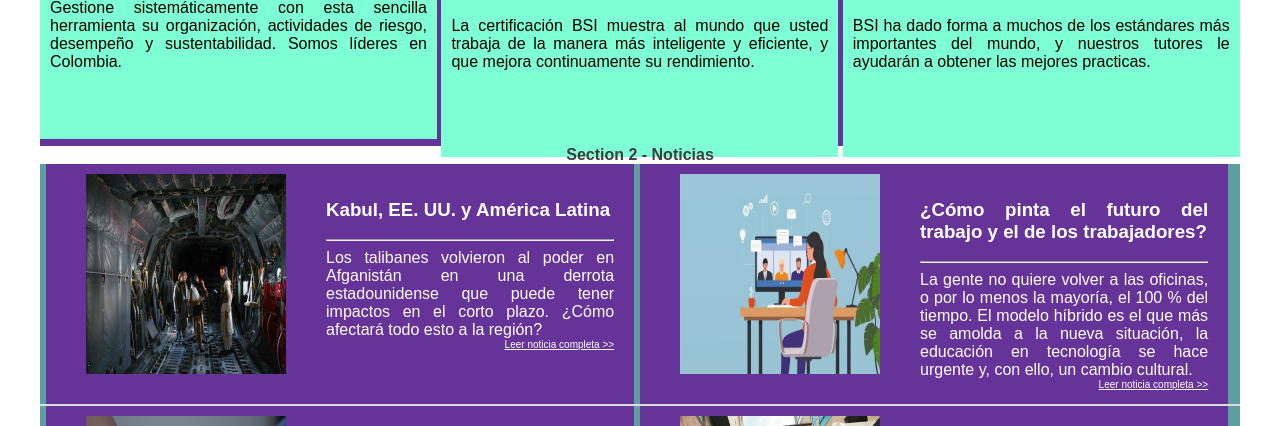
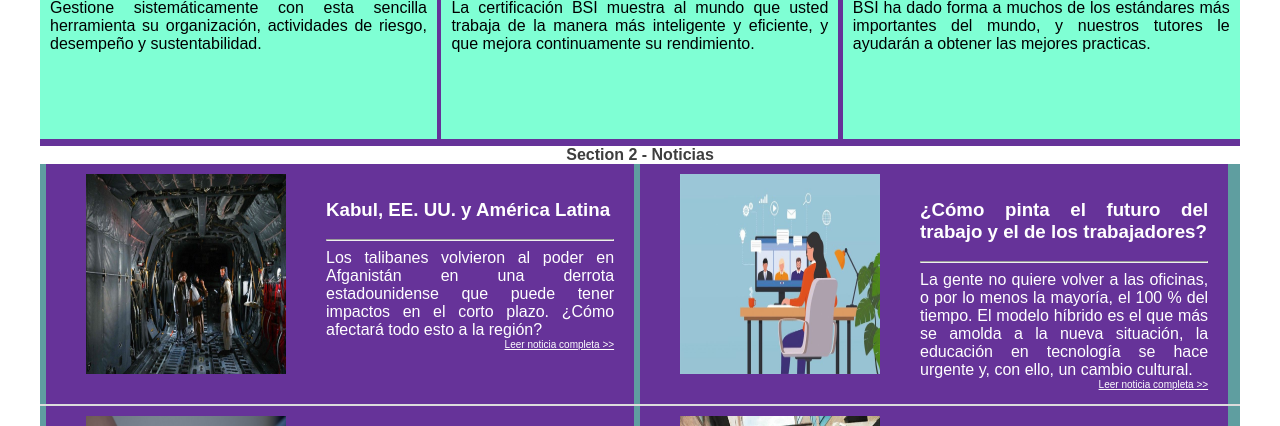
Before and after one commit to difeorqui/semana-1-41, a website: page src/index.html in a window 1280 px wide. Shown: the part 674-1100 px from the top of the page. Drawn offline with Linux system fonts and the light colour scheme.

Commit message:
Edición servicios
Edición servicios

```diff
--- a/src/index.html
+++ b/src/index.html
@@ -58,7 +58,6 @@
                         Gestione sistemáticamente con esta sencilla
                         herramienta su organización, actividades de
                         riesgo, desempeño y sustentabilidad.
-                        Somos líderes en Colombia.
                     </p>
                 </div>
             </div>
```
